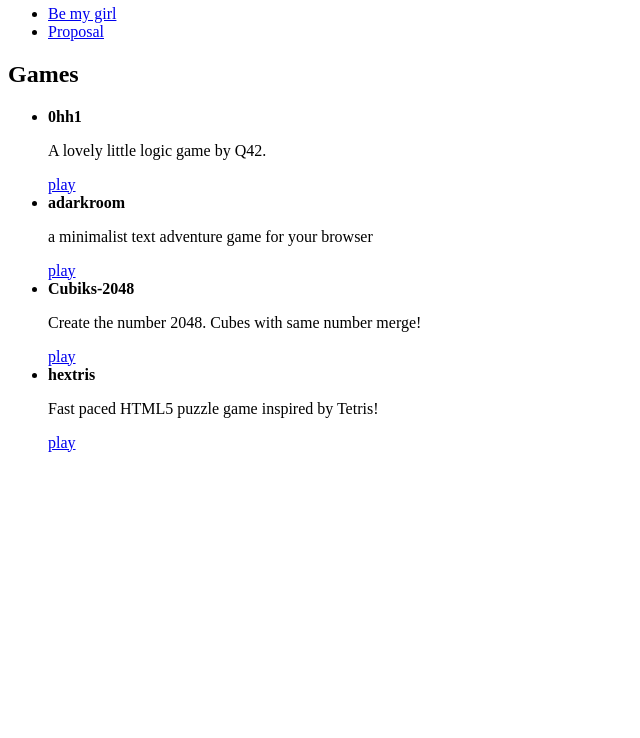
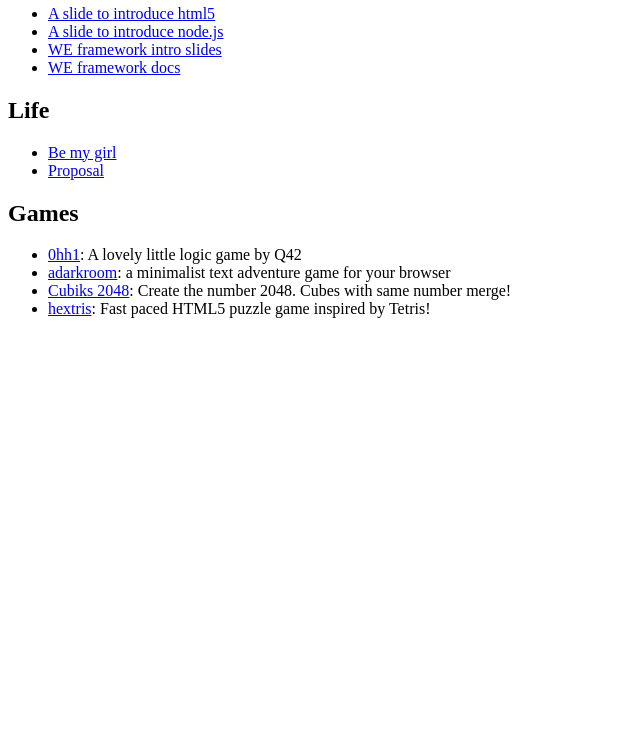
Before and after one commit to inkless/slides.guangda.me, a plain HTML site: page index.html in a window 1280 px wide. Shown: the part 62-800 px from the top of the page, without its empty margins (0-640 px from the left). Drawn offline with Linux system fonts and the light colour scheme.

Commit message:
Add more links

```diff
--- a/index.html
+++ b/index.html
@@ -1,15 +1,14 @@
-<!doctype html>
-<html class="no-js" lang="">
+<!DOCTYPE html>
+<html class="no-js" lang="en">
 <head>
     <meta charset="utf-8">
     <meta http-equiv="x-ua-compatible" content="ie=edge">
     <title>Slides - guangda.me</title>
     <meta name="description" content="">
-    <meta name="viewport" content="width=device-width, initial-scale=1">
-
+    <meta name="viewport" content=
+    "width=device-width, initial-scale=1">
     <link rel="apple-touch-icon" href="/apple-touch-icon.png">
     <!-- Place favicon.ico in the root directory -->
-
 </head>
 <body>
     <!--[if lt IE 8]>
@@ -19,7 +18,30 @@
       your experience.
       </p>
     <![endif]-->
-    <h2>Slides</h2>
+    <section>
+        <h2>Tech</h2>
+        <ul>
+            <li>
+                <a href="https://guangda.me/html5-intro">A slide to
+                introduce html5</a>
+            </li>
+            <li>
+                <a href="https://guangda.me/nodejs-intro">A slide
+                to introduce node.js</a>
+            </li>
+            <li>
+                <a href=
+                "https://webenergy.github.io/introduction">WE
+                framework intro slides</a>
+            </li>
+            <li>
+                <a href="https://webenergy.github.io">WE framework
+                docs</a>
+            </li>
+        </ul>
+    </section>
+    <section>
+        <h2>Life</h2>
         <ul>
             <li>
                 <a href="/bemygirl">Be my girl</a>
@@ -28,29 +50,27 @@
                 <a href="/proposal">Proposal</a>
             </li>
         </ul>
-
+    </section>
+    <section>
         <h2>Games</h2>
         <ul>
             <li>
-        <b>0hh1</b>
-        <p>A lovely little logic game by Q42.</p>
-        <a href="/0hh1">play</a>
+                <a href="/0hh1">0hh1</a>: A lovely little logic
+                game by Q42
             </li>
             <li>
-        <b>adarkroom</b>
-        <p>a minimalist text adventure game for your browser</p>
-        <a href="/adarkroom">play</a>
+                <a href="/adarkroom">adarkroom</a>: a minimalist
+                text adventure game for your browser
             </li>
             <li>
-        <b>Cubiks-2048</b>
-        <p>Create the number 2048. Cubes with same number merge!</p>
-        <a href="/Cubiks-2048">play</a>
+                <a href="/Cubiks-2048">Cubiks 2048</a>: Create the
+                number 2048. Cubes with same number merge!
             </li>
             <li>
-        <b>hextris</b>
-        <p>Fast paced HTML5 puzzle game inspired by Tetris!</p>
-        <a href="/hextris">play</a>
+                <a href="/hextris">hextris</a>: Fast paced HTML5
+                puzzle game inspired by Tetris!
             </li>
         </ul>
+    </section>
 </body>
 </html>
```
Lines whose indentation alone changed are shown as unchanged.
